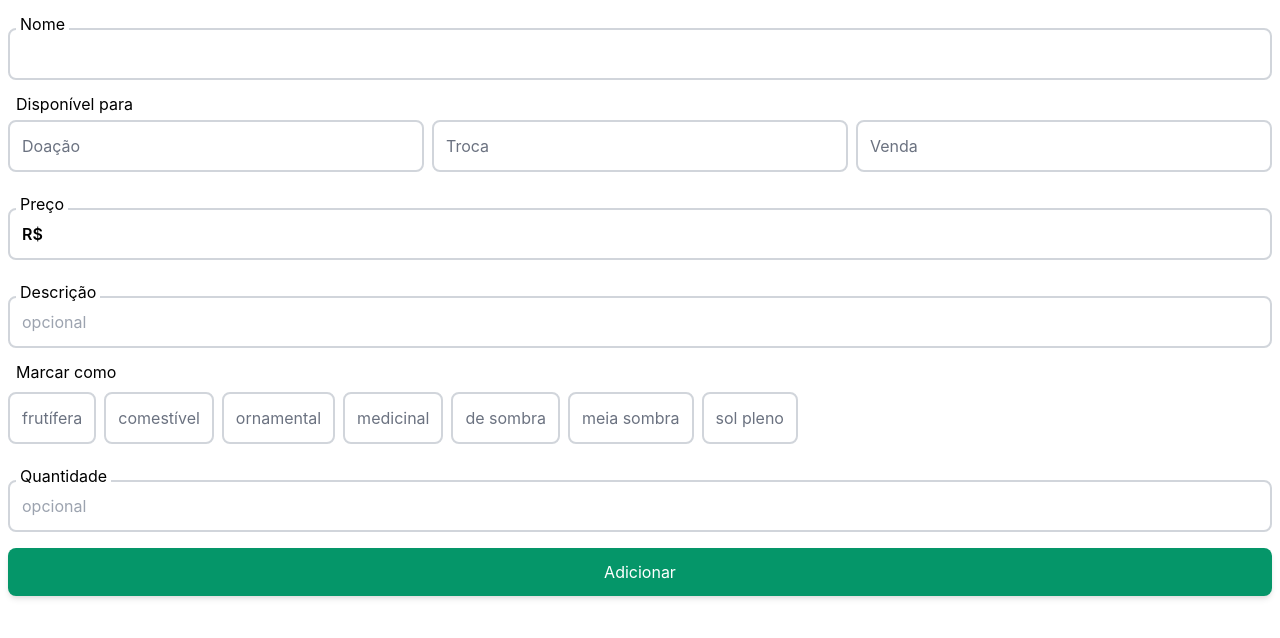
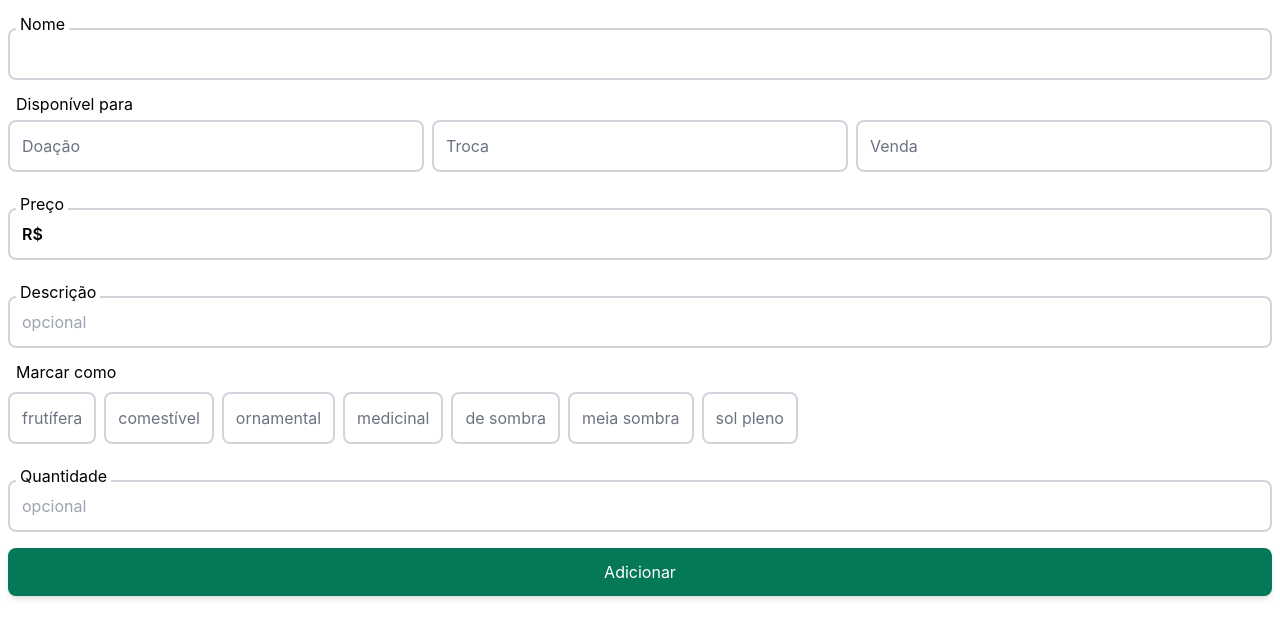
Before and after one commit to yolisses/SuasPlantas-site, a Next.js app: page /add in a window 1280 px wide. Shown: the top 638 px of the page. Built offline with nearby package versions, Linux system fonts and the light colour scheme.

Commit message:
change style

```diff
--- a/forms/EmphasisButton.tsx
+++ b/forms/EmphasisButton.tsx
@@ -8,7 +8,7 @@ export function EmphasisButton({ text, submit }: EmphasisButtonProps) {
     <input
       value={text}
       type={submit ? "submit" : "button"}
-      className="flex items-center shadow-md justify-center bg-green-600 rounded-lg p-3 w-full text-white cursor-pointer "
+      className="flex items-center shadow-md justify-center bg-green-700 rounded-lg p-3 w-full text-white cursor-pointer "
     ></input>
   );
 }
--- a/forms/ToggleButton.tsx
+++ b/forms/ToggleButton.tsx
@@ -14,7 +14,7 @@ export const ToggleButton = forwardRef((props: ToggleButtonProps, ref) => {
     <label
       className={
         "border-2 p-3 bg-white border-gray-300 text-center rounded-lg whitespace-nowrap select-none cursor-pointer focus-within:shadow-md " +
-        (checked ? "border-green-400 " : "text-gray-500 ") +
+        (checked ? "border-green-500 " : "text-gray-500 ") +
         (className || "")
       }
     >
--- a/home/ListItem.tsx
+++ b/home/ListItem.tsx
@@ -8,8 +8,8 @@ export function ListItem() {
     <div className="mx-1 mb-1 flex flex-row">
       <Image
         alt=""
-        width={140}
-        height={140}
+        width={200}
+        height={200}
         src={link}
         className="rounded-xl bg-gray-200"
       />
```
